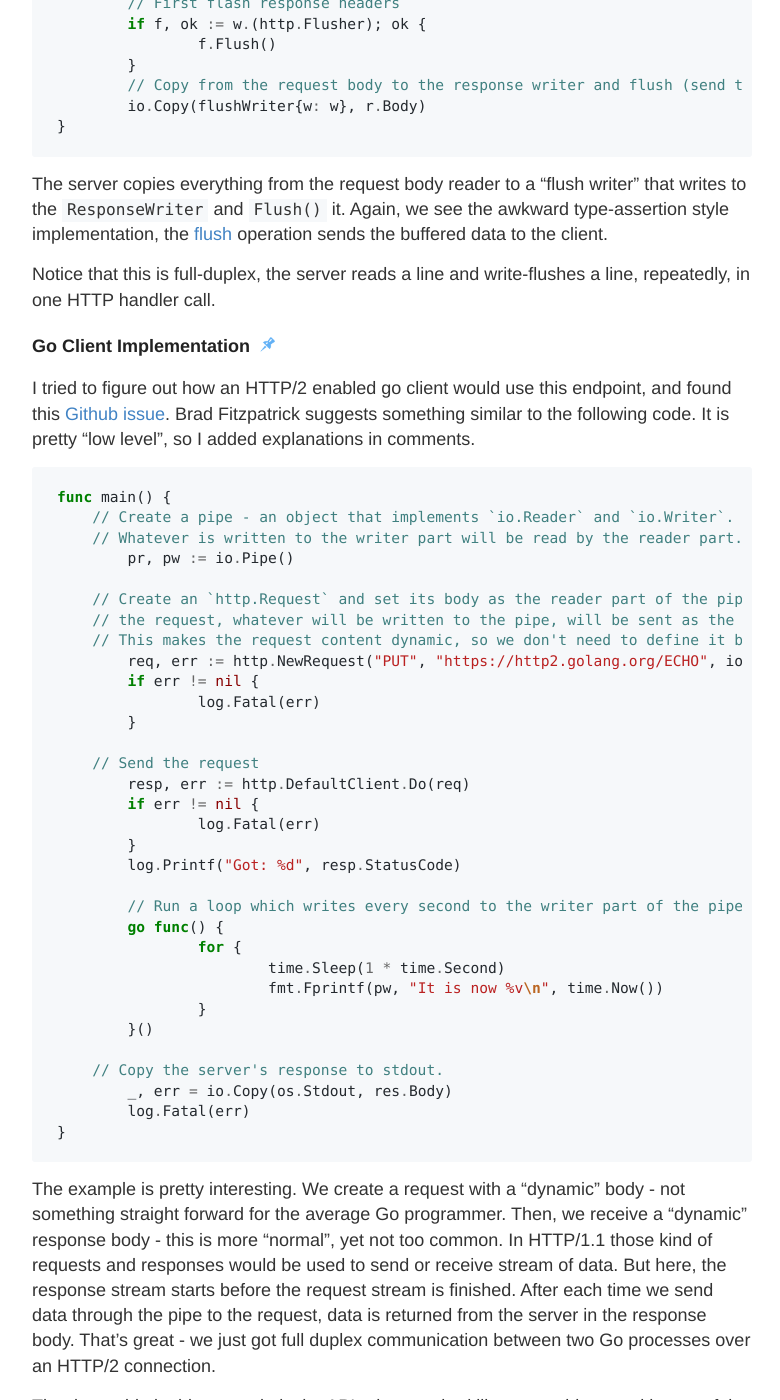
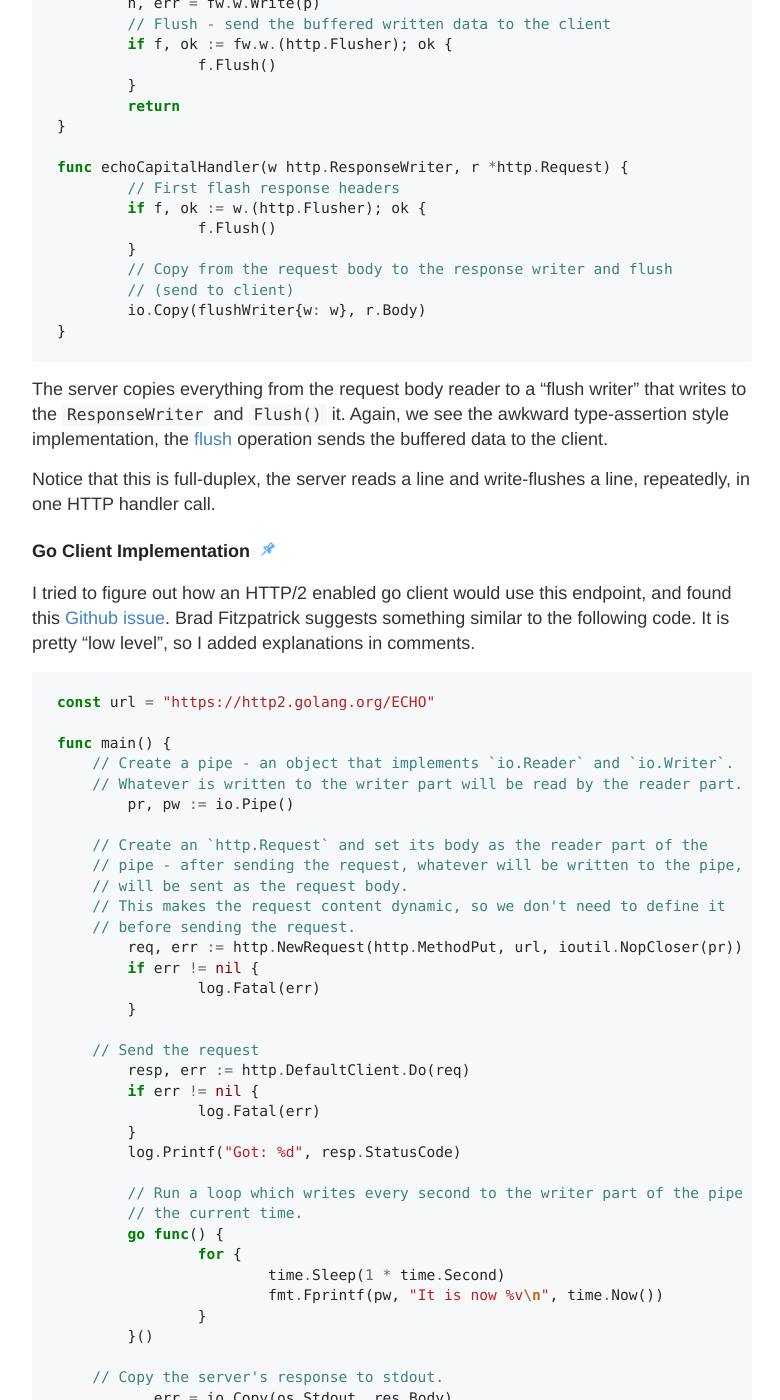
Before and after one commit to posener/posener.github.io, a Jekyll site: the page built from _posts/2018-08-12-http2.md, in a window 1280 px wide and 1400 px high, scrolled down 8611 px. Shown: the whole window, without its empty margins (248-1028 px from the left). Built offline with Jekyll 4.4.1, drawn with Linux system fonts in a browser that asks for light colours; comment, search, counter and statistics services are not loaded; some of the changed text lies outside the part shown.

Commit message:
code: reduce line length

````diff
--- a/_posts/2018-08-12-http2.md
+++ b/_posts/2018-08-12-http2.md
@@ -49,7 +49,8 @@ func main() {
 	// Exactly how you would run an HTTP/1.1 server
 	srv := &http.Server{Addr: ":8000", Handler: http.HandlerFunc(handle)}
 
-	// Start the server with TLS, since we are running HTTP/2 it must be run with TLS.
+	// Start the server with TLS, since we are running HTTP/2 it must be
+	// run with TLS.
 	// Exactly how you would run an HTTP/1.1 server with TLS connection.
 	log.Printf("Serving on https://0.0.0.0:8000")
 	log.Fatal(srv.ListenAndServeTLS("server.crt", "server.key"))
@@ -134,7 +135,8 @@ func main() {
 	flag.Parse()
 	client := &http.Client{}
 
-	// Create a pool with the server certificate since it is not signed by a known CA
+	// Create a pool with the server certificate since it is not signed
+	// by a known CA
 	caCert, err := ioutil.ReadFile("server.crt")
 	if err != nil {
 		log.Fatalf("Reading server certificate: %s", err)
@@ -165,7 +171,9 @@ func main() {
 	if err != nil {
 		log.Fatalf("Failed reading response body: %s", err)
 	}
-	fmt.Printf("Got response %d: %s %s\n", resp.StatusCode, resp.Proto, string(body))
+	fmt.Printf(
+		"Got response %d: %s %s\n",
+		resp.StatusCode, resp.Proto, string(body))
 }
 ```
 
@@ -221,8 +229,9 @@ func handle(w http.ResponseWriter, r *http.Request) {
 	// Server push must be before response body is being written.
 	// In order to check if the connection supports push, we should use
 	// a type-assertion on the response writer.
-	// If the connection does not support server push, or that the push fails we
-	// just ignore it - server pushes are only here to improve the performance for HTTP/2 clients.
+	// If the connection does not support server push, or that the push
+	// fails we just ignore it - server pushes are only here to improve
+	// the performance for HTTP/2 clients.
 	pusher, ok := w.(http.Pusher)
 	if !ok {
 		log.Println("Can't push to client")
@@ -357,7 +366,8 @@ func echoCapitalHandler(w http.ResponseWriter, r *http.Request) {
 	if f, ok := w.(http.Flusher); ok {
 		f.Flush()
 	}
-	// Copy from the request body to the response writer and flush (send to client)
+	// Copy from the request body to the response writer and flush
+	// (send to client)
 	io.Copy(flushWriter{w: w}, r.Body)
 }
 ```
@@ -377,15 +387,19 @@ Brad Fitzpatrick suggests something similar to the following code.
 It is pretty "low level", so I added explanations in comments.
 
 ```go
+const url = "https://http2.golang.org/ECHO"
+
 func main() {
     // Create a pipe - an object that implements `io.Reader` and `io.Writer`.
     // Whatever is written to the writer part will be read by the reader part.
 	pr, pw := io.Pipe()
 
-    // Create an `http.Request` and set its body as the reader part of the pipe - after sending
-    // the request, whatever will be written to the pipe, will be sent as the request body.
-    // This makes the request content dynamic, so we don't need to define it before sending the request.
-	req, err := http.NewRequest("PUT", "https://http2.golang.org/ECHO", ioutil.NopCloser(pr))
+    // Create an `http.Request` and set its body as the reader part of the
+    // pipe - after sending the request, whatever will be written to the pipe,
+    // will be sent as the request body.
+    // This makes the request content dynamic, so we don't need to define it
+    // before sending the request.
+	req, err := http.NewRequest(http.MethodPut, url, ioutil.NopCloser(pr))
 	if err != nil {
 		log.Fatal(err)
 	}
@@ -397,7 +411,8 @@ func main() {
 	}
 	log.Printf("Got: %d", resp.StatusCode)
 
-	// Run a loop which writes every second to the writer part of the pipe the current time.
+	// Run a loop which writes every second to the writer part of the pipe
+	// the current time.
 	go func() {
 		for {
 			time.Sleep(1 * time.Second)
@@ -429,6 +444,8 @@ For example, the above Go echo example client could be written as the following
 ([view on github](https://github.com/posener/h2demo/blob/master/h2conn-client.go)):
 
 ```go
+const url = "https://http2.golang.org/ECHO"
+
 func main() {
 	// Create a client, that uses the HTTP PUT method.
 	c := h2conn.Client{Method: http.MethodPut}
@@ -437,7 +454,7 @@ func main() {
 	// The returned conn can be used to:
 	//   1. Write - send data to the server.
 	//   2. Read - receive data from the server.
-	conn, resp, err := c.Connect(context.Background(), "https://http2.golang.org/ECHO")
+	conn, resp, err := c.Connect(context.Background(), url)
 	if err != nil {
 		log.Fatal(err)
 	}
@@ -471,8 +488,12 @@ func echo(w http.ResponseWriter, r *http.Request) {
 	//   2. Read - receive data from the client
 	conn, err := h2conn.Accept(w, r)
 	if err != nil {
-		log.Printf("Failed creating connection from %s: %s", r.RemoteAddr, err)
-		http.Error(w, http.StatusText(http.StatusInternalServerError), http.StatusInternalServerError)
+		log.Printf(
+			"Failed creating connection from %s: %s",
+			r.RemoteAddr, err)
+		http.Error(w,
+			http.StatusText(http.StatusInternalServerError),
+			http.StatusInternalServerError)
 		return
 	}
 	defer conn.Close()
````
Also changed, not shown: other parts of _posts/2018-08-12-http2.md (+6 -2 lines).
